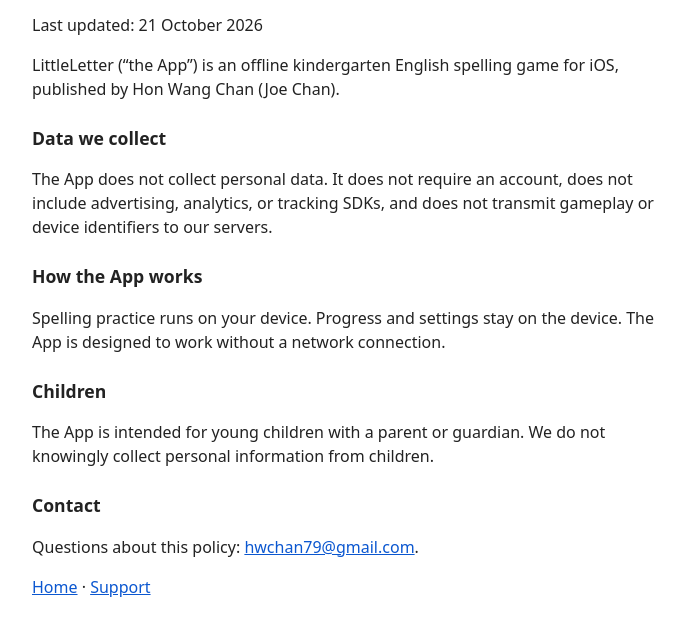
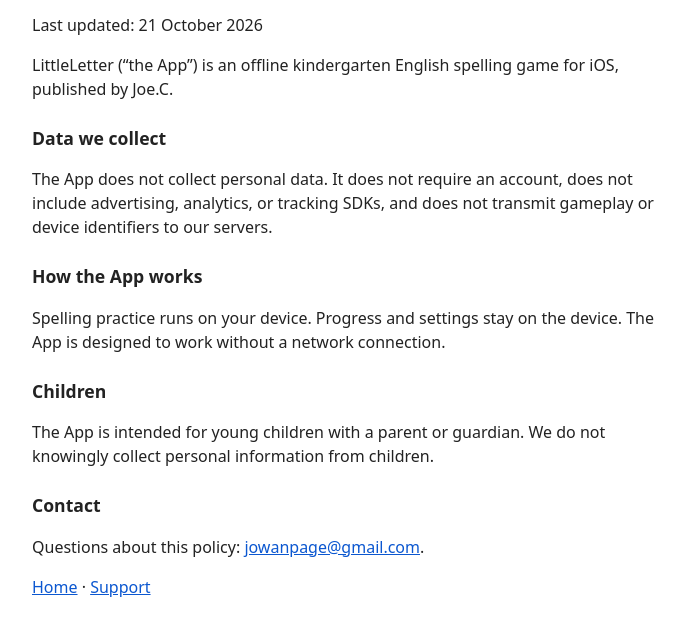
Before and after one commit to jowanpage-design/littleletter, a plain HTML site: page privacy.html in a window 1280 px wide. Shown: the part 71-706 px from the top of the page, without its empty margins (288-973 px from the left). Drawn offline with Linux system fonts and the light colour scheme.

Commit message:
Use Joe.C publisher and jowanpage@gmail.com contacts

```diff
--- a/privacy.html
+++ b/privacy.html
@@ -14,7 +14,7 @@
 <body>
   <h1>LittleLetter Privacy Policy</h1>
   <p>Last updated: 21 October 2026</p>
-  <p>LittleLetter (“the App”) is an offline kindergarten English spelling game for iOS, published by Hon Wang Chan (Joe Chan).</p>
+  <p>LittleLetter (“the App”) is an offline kindergarten English spelling game for iOS, published by Joe.C.</p>
   <h2>Data we collect</h2>
   <p>The App does not collect personal data. It does not require an account, does not include advertising, analytics, or tracking SDKs, and does not transmit gameplay or device identifiers to our servers.</p>
   <h2>How the App works</h2>
@@ -22,7 +22,7 @@
   <h2>Children</h2>
   <p>The App is intended for young children with a parent or guardian. We do not knowingly collect personal information from children.</p>
   <h2>Contact</h2>
-  <p>Questions about this policy: <a href="mailto:hwchan79@gmail.com">hwchan79@gmail.com</a>.</p>
+  <p>Questions about this policy: <a href="mailto:jowanpage@gmail.com">jowanpage@gmail.com</a>.</p>
   <p><a href="index.html">Home</a> · <a href="support.html">Support</a></p>
 </body>
 </html>
```
Also changed, not shown: support.html (+1 -1 lines).
